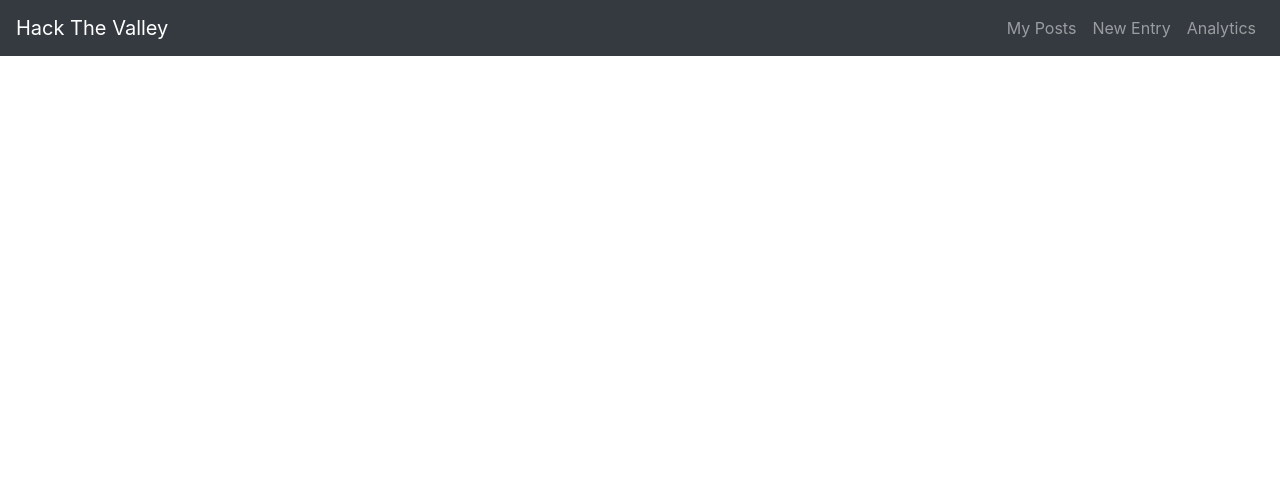
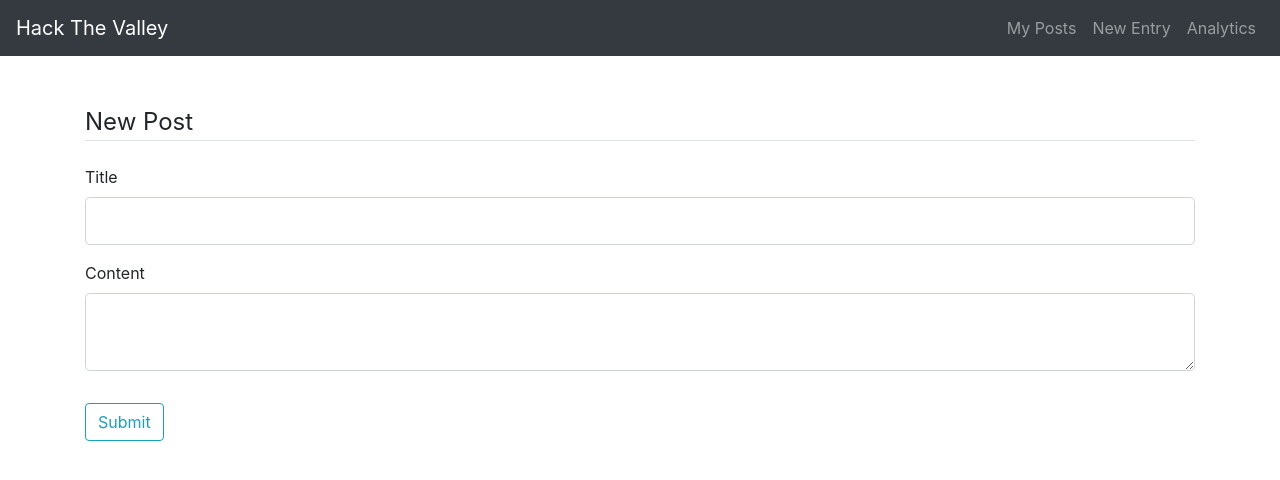
Before and after one commit to shafinsiddique/Claire, a Flask app: template frontend/templates/insert.html in a window 1280 px wide. Shown: the top 480 px of the page. Run offline with Flask 2, Linux system fonts and the light colour scheme; the template is opened without the code that fills it, so the values that code supplies are empty, except form fields; form fields are guessed from the names that the template uses; some libraries are stand-ins or nearby versions.

Commit message:
insert stuff

```diff
--- a/frontend/templates/insert.html
+++ b/frontend/templates/insert.html
@@ -2,7 +2,46 @@
 
 {%block content%}
 
-
+<div class="content-section">
+  <form method = "POST" action = "">
+  {{ form.hidden_tag() }}
+  <fieldset class = "form-group">
+    <legend class="border-bottom mb-4">New Post</legend>
+    <div class="form-group">
+      {{form.title.label(class="form-control-label")}}
+      {% if form.title.errors%}
+        {{form.title(class="form-control form-control-lg is-invalid")}}
+        <<div class="invalid-feedback">
+          {% for error in form.title.errors %}
+            <span>{{ error }}</span>
+          {% endfor %}
+        </div>
+      {% else %}
+        {{form.title(class="form-control form-control-lg")}}
+      {% endif %}
+    </div>
+    <div class="form-group">
+      {{form.content.label(class="form-control-label")}}
+      {% if form.content.errors%}
+        {{form.content(class="form-control form-control-lg is-invalid")}}
+        <<div class="invalid-feedback">
+          {% for error in form.content.errors %}
+            <span>{{ error }}</span>
+          {% endfor %}
+        </div>
+      {% else %}
+        {{form.content(class="form-control form-control-lg")}}
+      {% endif %}
+    </div>
+  </fieldset>
+  <div class="form-group">
+    {{ form.submit(class="btn btn-outline-info") }}
+  </div>
+</form>
+</div>
 
 
 {% endblock %}
+
+
+<!--/<textarea name="content" rows="8" cols="80"></textarea>-->
```
